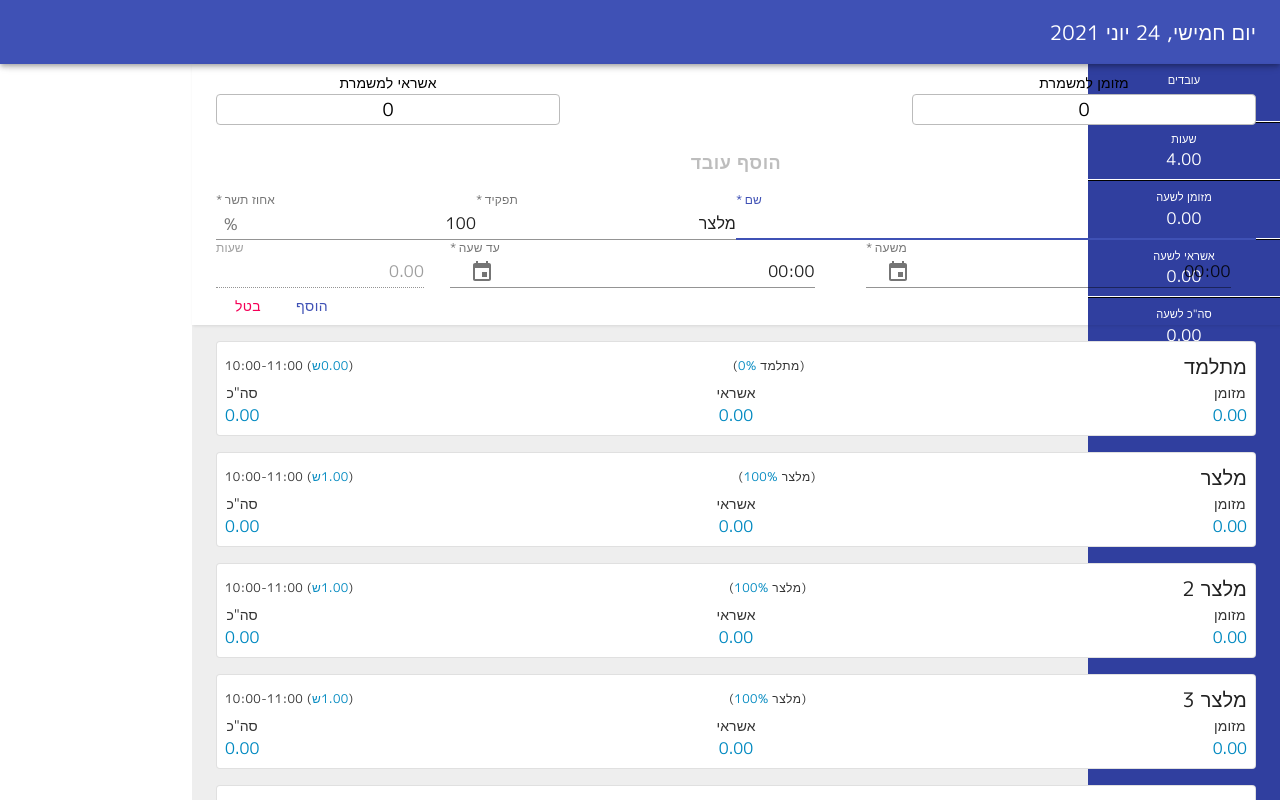
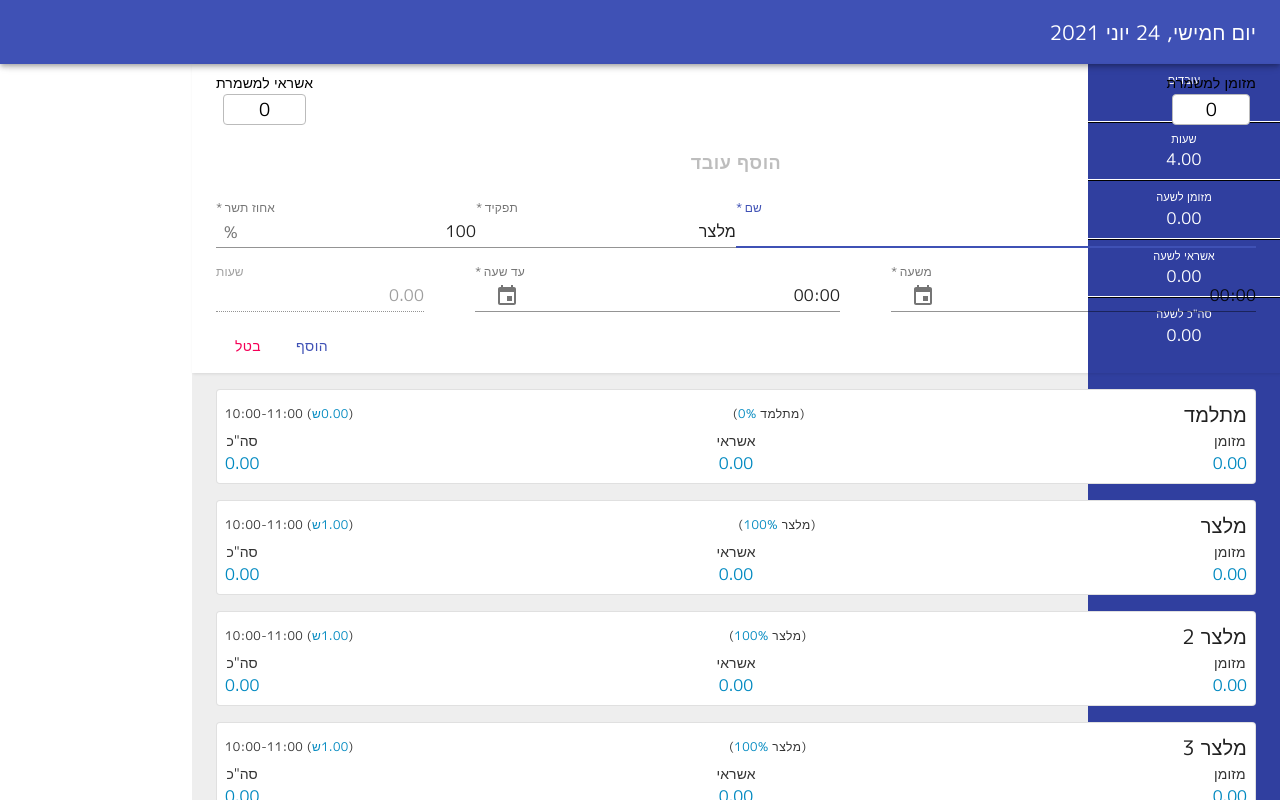
Before and after one commit to IliaKamilov/smart-tip, a React (Create React App) app: page / in a window 1280 px wide. Both pictures are taken after a click on the button "הוסף עובד". Built offline with nearby package versions, Linux system fonts and the light colour scheme; what jss-rtl would draw is missing.

Commit message:
fix wage input aligning

```diff
--- a/src/components/EmployeeForm.tsx
+++ b/src/components/EmployeeForm.tsx
@@ -50,6 +50,8 @@ const EmployeeForm: React.FC<EmployeeFormProps> = ({ employee, confirmText, canc
 
         if (!employee && employees.find(e => e.name === input.name)) return handleError(`עובד בשם "${input.name}" כבר קיים ברשימה.`)
 
+        return console.log('asd')
+
         setState({ loading: true })
 
         setTimeout(() => {
@@ -82,7 +84,21 @@ const EmployeeForm: React.FC<EmployeeFormProps> = ({ employee, confirmText, canc
             onError?.(undefined)
             setState({ loading: false })
         }
-        if (e.currentTarget.name === 'percent') e.currentTarget.value = Number(e.currentTarget.value).toString()
+
+        if (e.currentTarget.name === 'percent') {
+            const percent = Number(e.currentTarget.value)
+
+            if (percent > 100) return handleError('אחוז תשר חייב להיות בין 0-100.')
+
+            e.currentTarget.value = percent.toString()
+        }
+
+        if (e.currentTarget.name === 'name') {
+            const reg = new RegExp(/[א-ת]+$/gi)
+            if (!reg.test(e.currentTarget.value)) return handleError('שם חייב להיות באותיות עברית בלבד.')
+            if (e.currentTarget.value.length > 20) return handleError('שם יכול להכיל 20 תווים בלבד.')
+        }
+
         setInput({ ...input, [e.currentTarget.name]: e.currentTarget.value })
     }
 
@@ -138,7 +154,7 @@ const EmployeeForm: React.FC<EmployeeFormProps> = ({ employee, confirmText, canc
                                 ampm={false}
                                 value={input.start}
                                 onChange={date => handleTimeChange('start', date)}
-                                invalidDateMessage=""
+                                invalidDateMessage="שעה שגויה."
                             />
                         </div>
                         <div className={classes.field} style={{ flex: 2 }}>
@@ -154,10 +170,10 @@ const EmployeeForm: React.FC<EmployeeFormProps> = ({ employee, confirmText, canc
                                 ampm={false}
                                 value={input.end}
                                 onChange={date => handleTimeChange('end', date)}
-                                invalidDateMessage=""
+                                invalidDateMessage="שעה שגויה."
                             />
                         </div>
-                        <div style={{ flex: 1 }}>
+                        <div className={classes.field}>
                             <FormControl disabled style={{ width: '100%' }}>
                                 <InputLabel htmlFor="percent">שעות</InputLabel>
                                 <Input type="number" value={hours.toFixed(2)} />
@@ -188,8 +204,9 @@ const useStyles = makeStyles((theme: Theme) => ({
     field: {
         flex: 1,
         display: 'flex',
-        alignItems: 'center',
-        justifyContent: 'center',
+        alignItems: 'flex-start',
+        justifyContent: 'flex-start',
+        margin: theme.spacing(1, 0)
     },
     input: {
         display: 'flex',
@@ -197,7 +214,8 @@ const useStyles = makeStyles((theme: Theme) => ({
         justifyContent: 'center',
     },
     submit: {
-        justifyContent: 'flex-end'
+        justifyContent: 'flex-end',
+        margin: theme.spacing(1, 0)
     },
     error: {
         marginBottom: theme.spacing(1)
--- a/src/components/WageForm.tsx
+++ b/src/components/WageForm.tsx
@@ -19,6 +19,10 @@ const WageForm: React.FC = () => {
 
     const handleChange = (e: React.ChangeEvent<HTMLInputElement>) => {
         const n = Number(e.currentTarget.value)
+        e.currentTarget.value = n.toString()
+
+        if (n > 10000) return
+
         dispatch(setShiftWage({ ...shift.tip, [e.currentTarget.name]: n }))
     }
 
@@ -34,10 +38,11 @@ const WageForm: React.FC = () => {
                 {
                     Object.keys(labels).map((key, i) => (
                         <div key={i} className={classes.field}>
-                            <Typography variant="subtitle2">{labels[key as keyof Shift['tip']]}</Typography>
+                            <Typography variant="subtitle2" className={classes.fieldLabel}>{labels[key as keyof Shift['tip']]}</Typography>
                             <input
                                 type="number"
                                 min="0"
+                                max="9999"
                                 name={key}
                                 value={tip[key as keyof Wage]}
                                 onChange={handleChange}
@@ -64,13 +69,18 @@ const useStyles = makeStyles((theme: Theme) => ({
         textAlign: 'center',
     },
     field: {
-        maxWidth: '35%',
         display: 'flex',
-        flexDirection: 'column'
+        flexDirection: 'column',
+        alignItems: 'center',
+        justifyContent: 'flex-end',
+    },
+    fieldLabel: {
+
     },
     input: {
         direction: 'ltr',
         textAlign: 'center',
+        width: '80%',
         fontSize: 18,
         borderRadius: 4,
         border: '1px solid #bbb',
```
Also changed, not shown: 1 other file (tests, documents, lock files or other folders).
